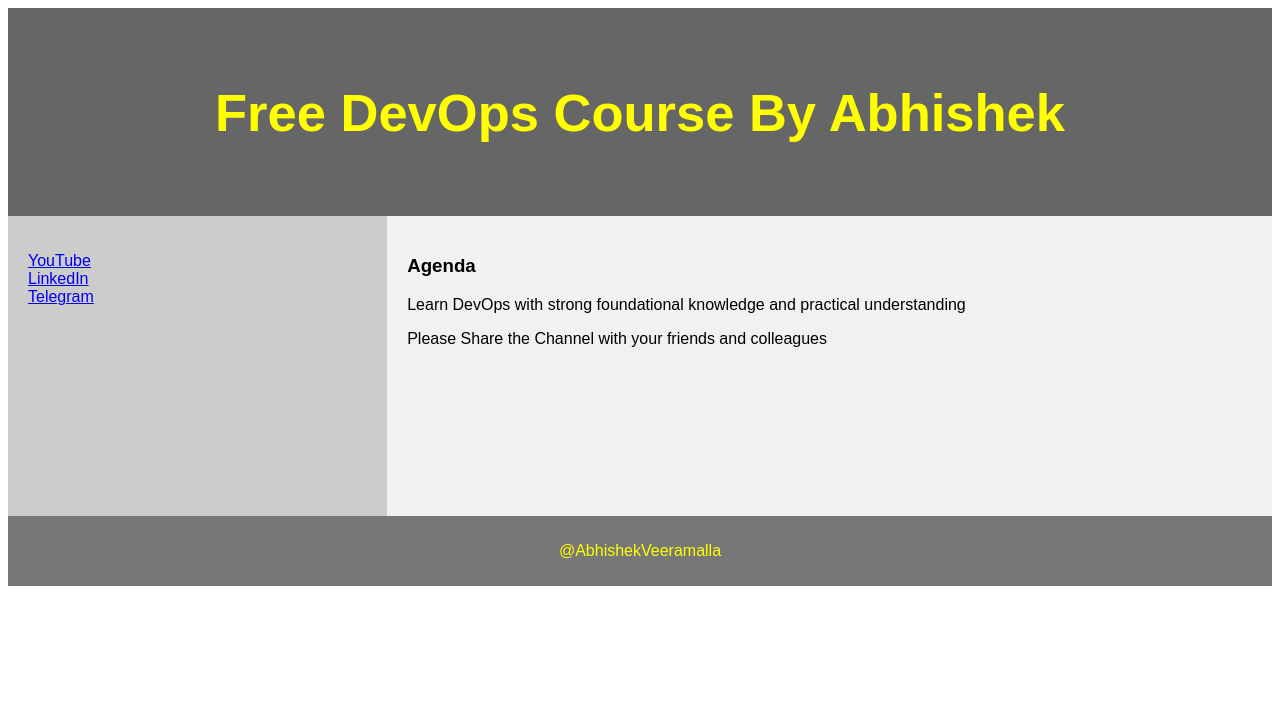
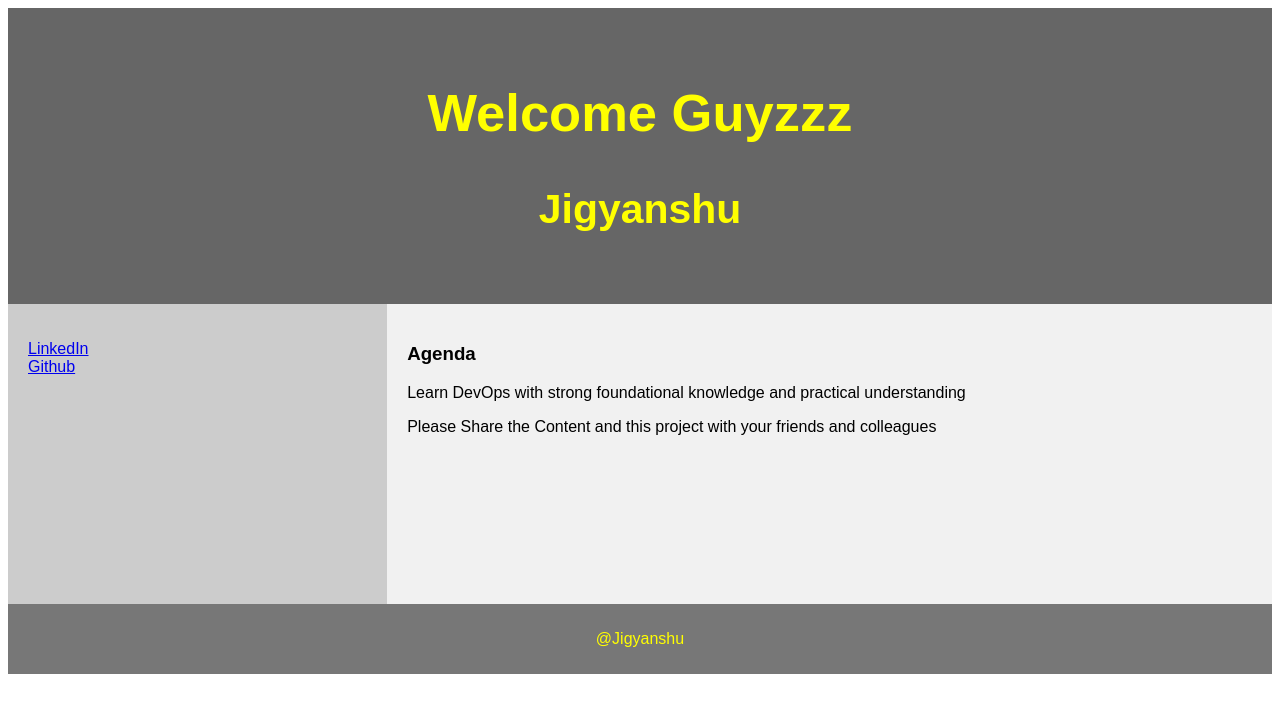
Before and after one commit to I-Am-Jigyanshu/Python-web-app, a Django app: page /demo/ in a window 1280 px wide. Shown: the top 713 px of the page. Run offline with Django 4.2, Linux system fonts and the light colour scheme.

Commit message:
Update demo_site.html

```diff
--- a/python-web-app/devops/demo/templates/demo_site.html
+++ b/python-web-app/devops/demo/templates/demo_site.html
@@ -73,27 +73,27 @@ footer {
 
 
 <header>
-  <h2>Free DevOps Course By Abhishek</h2>
+  <h2>Welcome Guyzzz</h2>
+  <h3>Jigyanshu</h3>
 </header>
 
 <section>
   <nav>
     <ul>
-      <li><a href="www.youtube.com/@AbhishekVeeramalla">YouTube</a></li>
-      <li><a href="www.linkedin.com/in/abhishek-veeramalla-77b33996/">LinkedIn</a></li>
-      <li><a href="https://telegram.me/abhishekveeramalla">Telegram</a></li>
+      <li><a href=https://www.linkedin.com/in/jigyanshu-3a98a2176/">LinkedIn</a></li>
+      <li><a href="https://github.com/I-Am-Jigyanshu">Github</a></li>
     </ul>
   </nav>
 
   <article>
     <h1>Agenda</h1>
     <p>Learn DevOps with strong foundational knowledge and practical understanding</p>
-    <p>Please Share the Channel with your friends and colleagues</p>
+    <p>Please Share the Content and this project with your friends and colleagues</p>
   </article>
 </section>
 
 <footer>
-  <p>@AbhishekVeeramalla</p>
+  <p>@Jigyanshu</p>
 </footer>
 
 </body>
```
